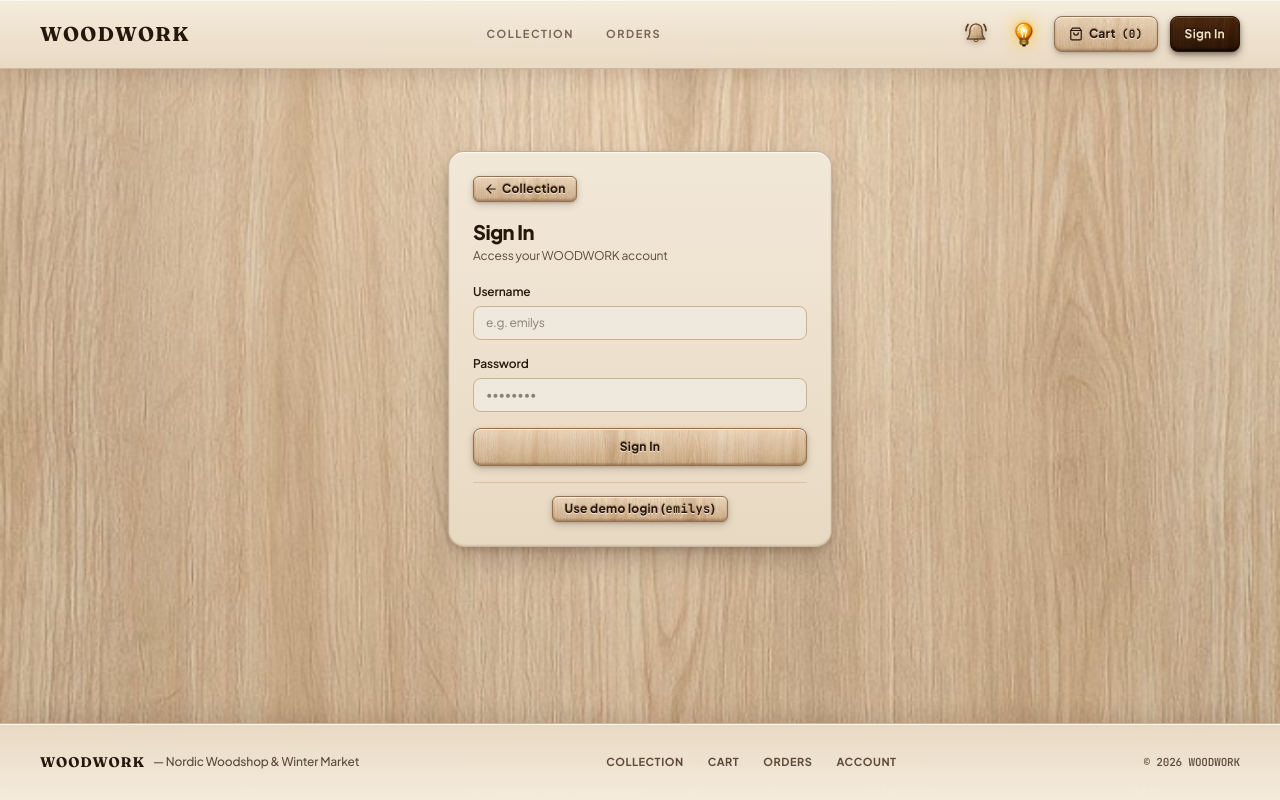
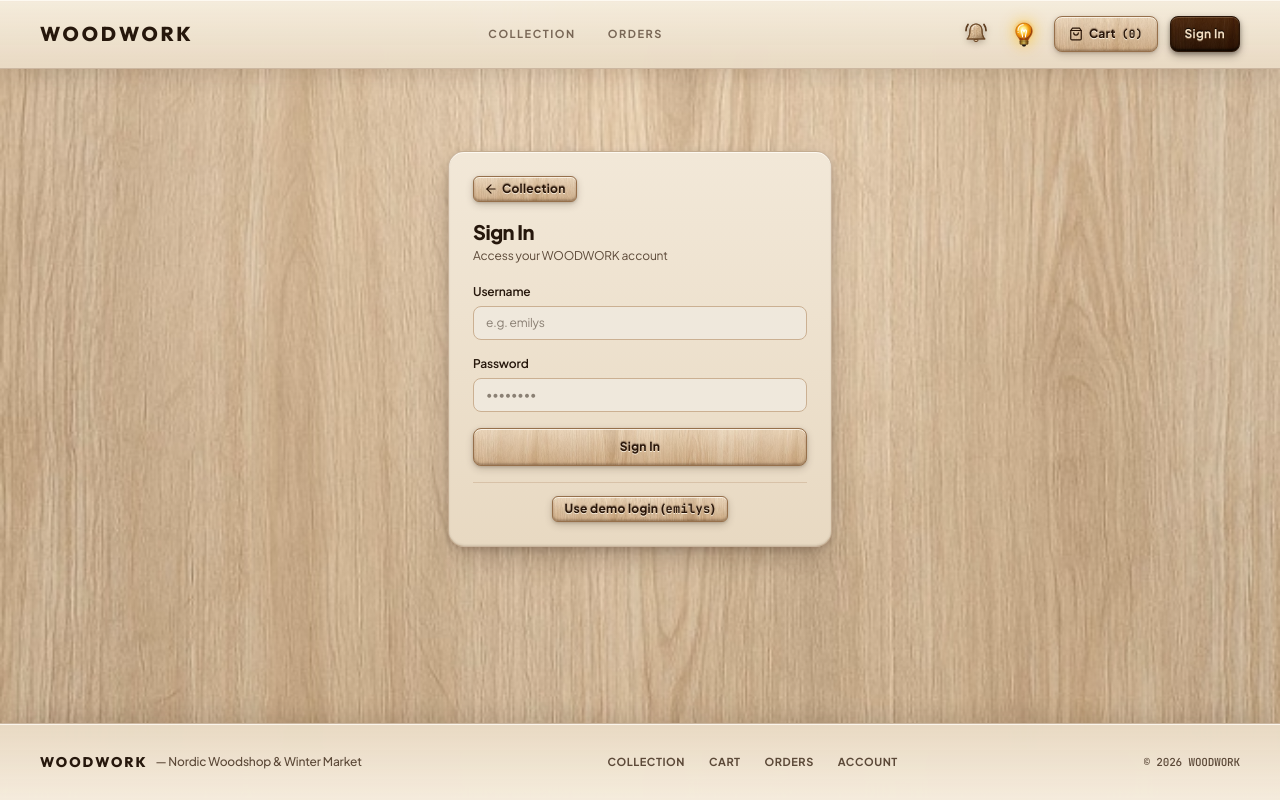
Before and after one commit to nutsa-dev/10x-shop-nutsa, a React (Vite) app: page /login in a window 1280 px wide. Built offline with nearby package versions, Linux system fonts and the light colour scheme.

Commit message:
style: switch WOODWORK brand and heading font to Outfit

```diff
--- a/index.html
+++ b/index.html
@@ -8,7 +8,7 @@
     <title>WOODWORK — Nordic Woodshop & Winter Market</title>
     <link rel="preconnect" href="https://fonts.googleapis.com">
     <link rel="preconnect" href="https://fonts.gstatic.com" crossorigin>
-    <link href="https://fonts.googleapis.com/css2?family=Fraunces:opsz,wght@9..144,600;9..144,700;9..144,800&family=JetBrains+Mono:wght@400;500;600&family=Plus+Jakarta+Sans:wght@400;500;600;700;800&display=swap" rel="stylesheet">
+    <link href="https://fonts.googleapis.com/css2?family=JetBrains+Mono:wght@400;500;600&family=Outfit:wght@600;700;800&family=Plus+Jakarta+Sans:wght@400;500;600;700;800&display=swap" rel="stylesheet">
   </head>
   <body class="bg-[#DEC6A7] font-sans text-[#26170C] antialiased selection:bg-[#2C4032] selection:text-white dark:bg-[#361F0E] dark:text-[#F5EBE0]">
     <div id="root"></div>
--- a/src/components/layout/Footer.tsx
+++ b/src/components/layout/Footer.tsx
@@ -5,7 +5,7 @@ export const Footer = () => {
     <footer className="wood-plank-footer relative z-10 mt-auto py-7 text-xs">
       <div className="mx-auto flex max-w-[1380px] flex-col items-center justify-between gap-4 px-5 sm:flex-row sm:px-8 lg:px-10">
         <div className="flex items-center gap-2">
-          <span className="font-editorial text-sm font-bold tracking-[0.06em] uppercase text-[#26170C] dark:text-[#F5EBE0]">
+          <span className="font-editorial text-sm font-extrabold tracking-[0.14em] uppercase text-[#26170C] dark:text-[#F5EBE0]">
             WOODWORK
           </span>
           <span className="hidden sm:inline font-medium text-[#5C4938] dark:text-[#D8C2A8]/80">
--- a/src/components/layout/Navbar.tsx
+++ b/src/components/layout/Navbar.tsx
@@ -52,7 +52,7 @@ export const Navbar = () => {
           to="/"
           className="flex items-center"
         >
-          <span className="font-editorial text-lg sm:text-xl font-bold tracking-[0.06em] uppercase text-[#26170C] dark:text-[#F5EBE0]">
+          <span className="font-editorial text-lg sm:text-xl font-extrabold tracking-[0.14em] uppercase text-[#26170C] dark:text-[#F5EBE0]">
             WOODWORK
           </span>
         </Link>
--- a/src/index.css
+++ b/src/index.css
@@ -4,7 +4,7 @@
 
 @theme {
   --font-sans: 'Plus Jakarta Sans', system-ui, -apple-system, BlinkMacSystemFont, 'Segoe UI', Roboto, sans-serif;
-  --font-serif: 'Fraunces', Georgia, serif;
+  --font-serif: 'Outfit', system-ui, sans-serif;
   --font-mono: 'JetBrains Mono', monospace;
   --color-canvas: #DEC6A7;
   --color-charcoal: #26170C;
```
